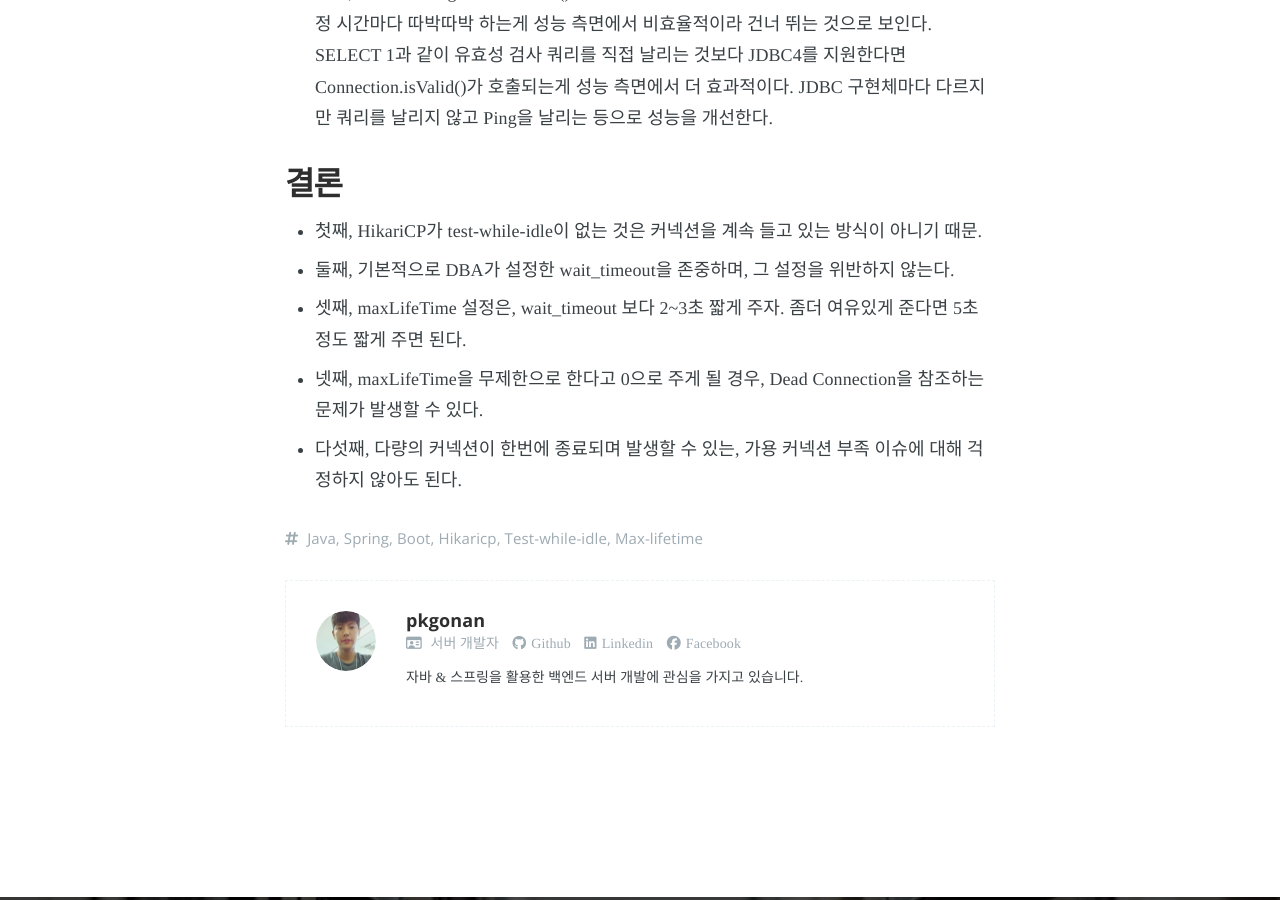
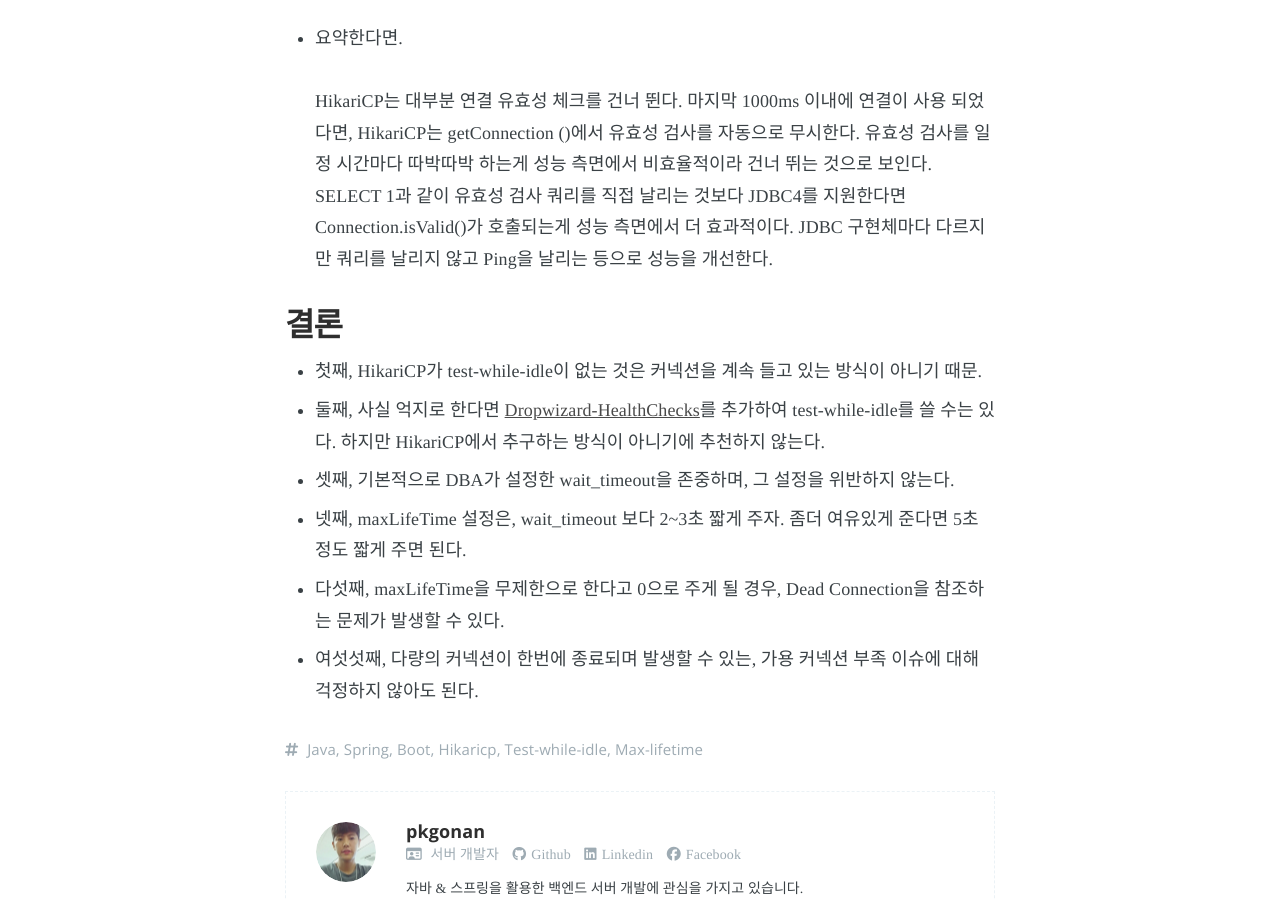
Before and after one commit to pkgonan/pkgonan.github.io, a Jekyll site: the page built from _posts/2018-04-22-HikariCP-test-while-idle.md, in a window 1280 px wide and 900 px high, scrolled down 13556 px. Built offline with Jekyll 4.4.1, drawn with Linux system fonts in a browser that asks for light colours; nearby versions of some CDN libraries; some web fonts are replaced; some of the changed text lies outside the part shown.

Commit message:
HikariCP-test-while-idle Dropwizard-HealthChecks를 추천하지 않는 이유 추가

```diff
--- a/_posts/2018-04-22-HikariCP-test-while-idle.md
+++ b/_posts/2018-04-22-HikariCP-test-while-idle.md
@@ -14,7 +14,7 @@
 
 ## 배경
 * Spring Boot 2.0을 기점으로 Default DBCP가 Tomcat DBCP -> HikariCP로 바뀌었다.
-* HikariCP Gihub에서 눈을 씻고 찾아봐도 유휴 상태인 Connection을 갱신하는 기능이 보이지 않는다.
+* HikariCP Gihub에서 눈을 씻고 찾아봐도 유휴 상태인 Connection을 갱신하는 기능이 기본 설정에 보이지 않는다.
 * 또한, Pool에 생존할 수 있는 기간인 max-lifetime 설정도 Database의 wait_timeout 설정보다 최소 30초 이상 짧게 줄 것을 권고한다.
 * wait_timeout이 60초 일 경우, max-lifetime은 30초가 될텐데. 30초마다 몇 백개의 커넥션을 맺고 끊는 것을 반복한다면 DB 부하가 클 텐데?
 * 자, HikariCP가 어떻게 동작하는지 알아보자.
@@ -25,9 +25,11 @@
 
 
 ### HikariCP는 test-while-idle 설정이 있는가?
-* 없다. test-while-idle처럼 특정 기간마다 반복적으로 커넥션을 갱신하는 방식이 아니다.
+* 있지만, 기본적으로 제공하지 않으며 추천하지 않는다.
+* HikariCP는 기본적으로 test-while-idle처럼 특정 기간마다 반복적으로 커넥션을 갱신하는 방식이 아니다.
 * 그렇다면 Pool안에 있는 Connection 갱신은 어떻게?
 * 갱신을 하지 않는다. 커넥션 생성 시간이 HikariCP에 설정한 max-lifetime값에 도달하면 가차 없이 종료 된다.
+* 사실 [Dropwizard-HealthChecks](https://github.com/brettwooldridge/HikariCP/wiki/Dropwizard-HealthChecks)를 추가하면 커넥션 갱신을 할 수는 있지만 HikariCP는 기본적으로 커넥션 갱신 방식이 아니기에 추천하지 않는다.
 * HikariCP는 기본적으로 DBA가 설정한 wait_timeout을 존중하며, 그 설정을 위반하지 않는다.
 * Database의 wait_timeout이 60초 일 경우로 예를 들어 보자.
 * max-lifetime값은 네트워크 지연 등을 포함하여 2~3초간의 시간을 뺀 58초 정도로 설정, HikariCP의 ThreadLocal 내부에서 커넥션 유지 시간을 계산한다.
@@ -297,7 +299,8 @@
 
 ## 결론
 * 첫째, HikariCP가 test-while-idle이 없는 것은 커넥션을 계속 들고 있는 방식이 아니기 때문.
-* 둘째, 기본적으로 DBA가 설정한 wait_timeout을 존중하며, 그 설정을 위반하지 않는다.
-* 셋째, maxLifeTime 설정은, wait_timeout 보다 2~3초 짧게 주자. 좀더 여유있게 준다면 5초 정도 짧게 주면 된다.
-* 넷째, maxLifeTime을 무제한으로 한다고 0으로 주게 될 경우, Dead Connection을 참조하는 문제가 발생할 수 있다.
-* 다섯째, 다량의 커넥션이 한번에 종료되며 발생할 수 있는, 가용 커넥션 부족 이슈에 대해 걱정하지 않아도 된다.
+* 둘째, 사실 억지로 한다면 [Dropwizard-HealthChecks](https://github.com/brettwooldridge/HikariCP/wiki/Dropwizard-HealthChecks)를 추가하여 test-while-idle를 쓸 수는 있다. 하지만 HikariCP에서 추구하는 방식이 아니기에 추천하지 않는다.
+* 셋째, 기본적으로 DBA가 설정한 wait_timeout을 존중하며, 그 설정을 위반하지 않는다.
+* 넷째, maxLifeTime 설정은, wait_timeout 보다 2~3초 짧게 주자. 좀더 여유있게 준다면 5초 정도 짧게 주면 된다.
+* 다섯째, maxLifeTime을 무제한으로 한다고 0으로 주게 될 경우, Dead Connection을 참조하는 문제가 발생할 수 있다.
+* 여섯섯째, 다량의 커넥션이 한번에 종료되며 발생할 수 있는, 가용 커넥션 부족 이슈에 대해 걱정하지 않아도 된다.
```
